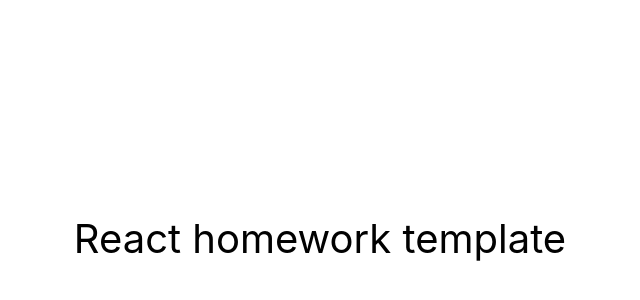
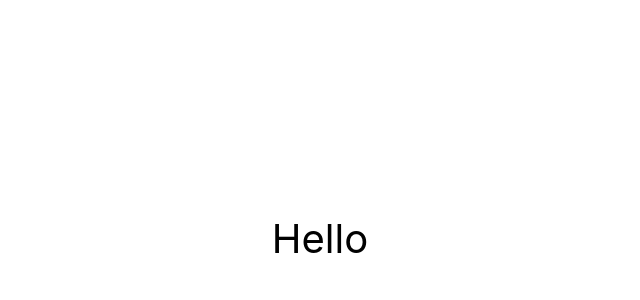
Before and after one commit to OlhaPetrenko/slimmoms, a React (Create React App) app: page / in a window 1280 px wide. Shown: the part 162-462 px from the top of the page, without its empty margins (320-960 px from the left). Built offline with nearby package versions, Linux system fonts and the light colour scheme.

Commit message:
add hello

```diff
--- a/src/components/App.jsx
+++ b/src/components/App.jsx
@@ -7,10 +7,10 @@ export const App = () => {
         justifyContent: 'center',
         alignItems: 'center',
         fontSize: 40,
-        color: '#010101'
+        color: '#010101',
       }}
     >
-      React homework template
+      Hello
     </div>
   );
 };
```
